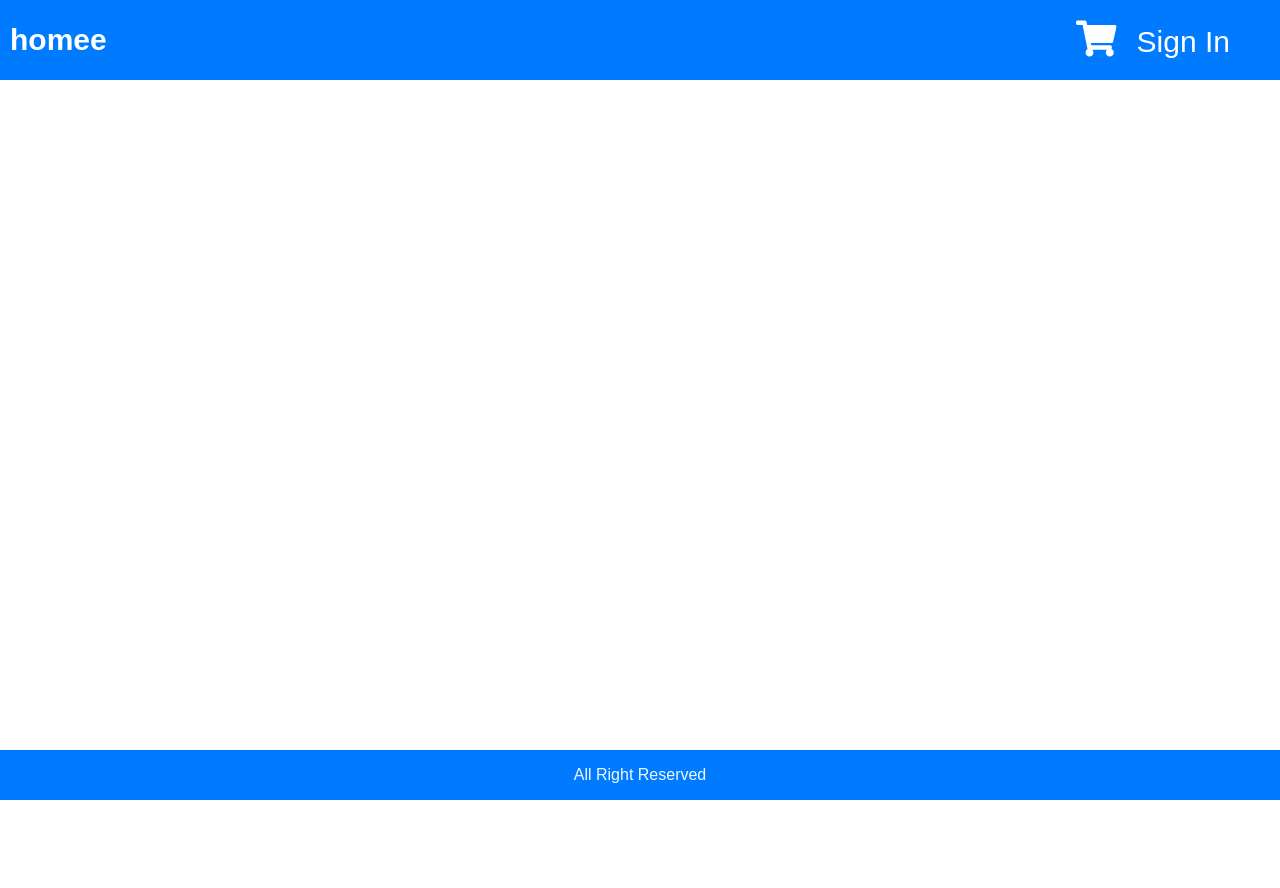
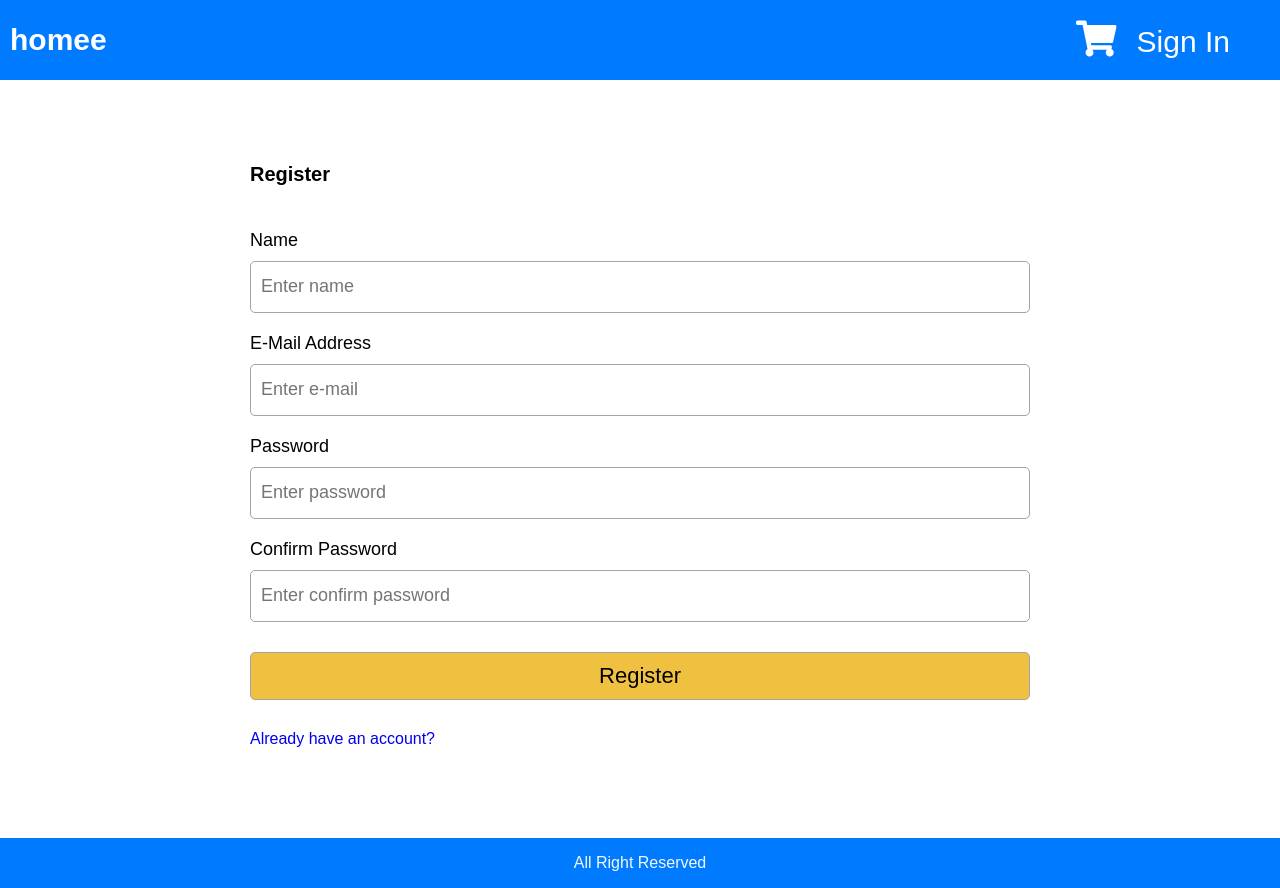
Before and after one commit to medetbr/React-NodeJS-Project, a React (Create React App) app in the folder Front-End/: page /register in a window 1280 px wide. Before the commit the page ends 800 px from the top, so only its background shows below. Built offline with nearby package versions, Linux system fonts and the light colour scheme.

Commit message:
Sign in screen edited

```diff
--- a/Front-End/src/App.js
+++ b/Front-End/src/App.js
@@ -6,6 +6,7 @@ import CartScreen from "./screens/CartScreen";
 import { useDispatch, useSelector } from "react-redux";
 import SigninScreen from "./screens/SigninScreen";
 import { signOut } from "./redux/actions/userAction";
+import RegisterScreen from "./screens/RegisterScreen";
 
 function App() {
 
@@ -58,6 +59,7 @@ function App() {
         <main>
           <Route path="/cart/:id?" component={CartScreen}></Route>
           <Route path="/signin" component={SigninScreen}></Route>
+          <Route path="/register" component={RegisterScreen}></Route>
           <Route path="/product/:id" component={ProductScreen}></Route>
           <Route path="/" exact component={HomeScreen}></Route>
         </main>
--- a/Front-End/src/components/LoadingBox.js
+++ b/Front-End/src/components/LoadingBox.js
@@ -2,7 +2,7 @@ import React from "react";
 
 const LoadingBox = () => {
     return (
-        <div>
+        <div className="loading">
             <i className="fa fa-spinner fa-spin"/> Loading...
         </div>
     )
--- a/Front-End/src/index.css
+++ b/Front-End/src/index.css
@@ -252,3 +252,6 @@ margin: 0.1rem;
 .dropdown:hover .dropdown-content{
   display: block;
 }
+.loading{
+  display: block !important;
+}
--- a/Front-End/src/redux/store.js
+++ b/Front-End/src/redux/store.js
@@ -10,6 +10,11 @@ import { userRegisterReducer, userSigninReducer } from "./reducers/userReducer";
 
 const initialState = {
   userSignin: {
+    userInfo: localStorage.getItem("userInfo")
+      ? JSON.parse(localStorage.getItem("userInfo"))
+      : null,
+  },
+  userRegister: {
     userInfo: localStorage.getItem("userInfo")
       ? JSON.parse(localStorage.getItem("userInfo"))
       : null,
--- a/Front-End/src/screens/RegisterScreen.js
+++ b/Front-End/src/screens/RegisterScreen.js
@@ -9,16 +9,24 @@ import MessageBox from "../components/MessageBox";
 const RegisterScreen = (props) => {
 
     const dispatch = useDispatch();
+    const redirect = props.location.search ? props.location.search.split('=')[1] : '/';
+    const register = useSelector((state) => state.userRegister);
 
-    const register = useSelector((state) => state.userRegister);
     const { userInfo, loading, error } = register;
-    const redirect = props.location.search ? props.location.search.split('=')[1] : '/';
     const [email, setEmail] = useState('');
+    const [confirmPassword, setConfirmPassword] = useState('');
     const [password, setPassword] = useState('');
     const [name, setName] = useState('');
     const submitHandler = (e) => {
-        e.preventDefault();
-        dispatch(registerAction(name,email,password) )
+
+      e.preventDefault();
+        if (password===confirmPassword) {
+          dispatch(registerAction(name, email, password))
+      }
+        else {
+          alert("Password and confirm password are not match ")
+      }
+
     }
 
     useEffect(() => {
@@ -56,13 +64,23 @@ const RegisterScreen = (props) => {
           ></input>
         </div>
         <div className="f-4">
-          <label htmlFor="password">Password Address</label>
+          <label htmlFor="password">Password</label>
                     <input
                          className="f-4"
             type="password"
             placeholder="Enter password"
             required
             onChange={(e) => setPassword(e.target.value)}
+          ></input>
+          </div>
+          <div className="f-4">
+          <label htmlFor="password">Confirm Password</label>
+                    <input
+                         className="f-4"
+            type="password"
+            placeholder="Enter confirm password"
+            required
+            onChange={(e) => setConfirmPassword(e.target.value)}
           ></input>
               </div>
               <div >
@@ -75,7 +93,7 @@ const RegisterScreen = (props) => {
               <div>
                   <label />
                   <div>
-                  <Link to="/signin" >Already have an account?</Link>
+                  <Link to={`/signin?redirect=${redirect}`} >Already have an account?</Link>
                   </div>
               </div>
       </form>
--- a/Front-End/src/screens/SigninScreen.js
+++ b/Front-End/src/screens/SigninScreen.js
@@ -64,7 +64,7 @@ const SigninScreen = (props) => {
               <div>
                   <label />
                   <div>New customer?{' '}
-                  <Link to="/register" >Create your account</Link>
+                  <Link to={`/register?redirect=${redirect}`} >Create your account</Link>
                   </div>
               </div>
       </form>
```
